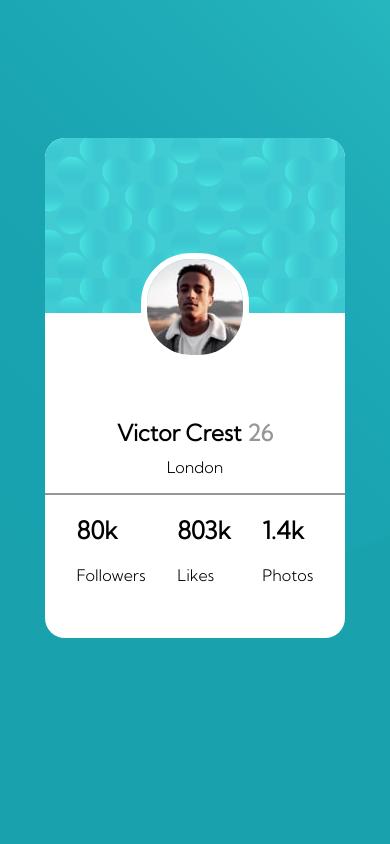
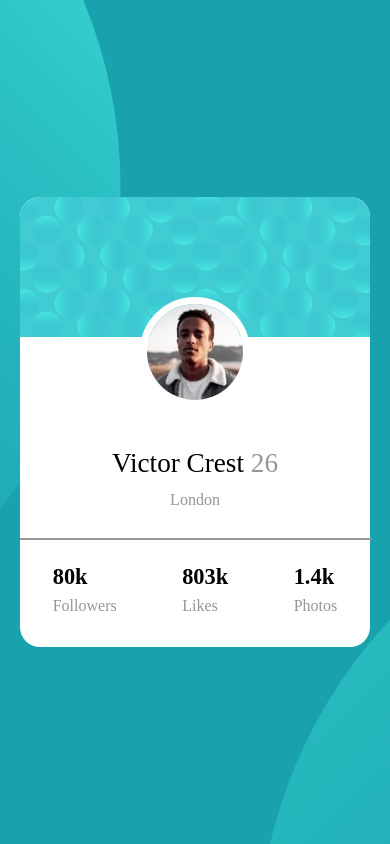
Before and after one commit to VitorBomaro/profile-card-component, a plain HTML site: page index.html in a window 390 px wide. Drawn offline with Linux system fonts and the light colour scheme.

Commit message:
melhorias

```diff
--- /dev/null
+++ b/css/reset.css
@@ -0,0 +1,48 @@
+/* http://meyerweb.com/eric/tools/css/reset/
+   v2.0 | 20110126
+   License: none (public domain)
+*/
+
+html, body, div, span, applet, object, iframe,
+h1, h2, h3, h4, h5, h6, p, blockquote, pre,
+a, abbr, acronym, address, big, cite, code,
+del, dfn, em, img, ins, kbd, q, s, samp,
+small, strike, strong, sub, sup, tt, var,
+b, u, i, center,
+dl, dt, dd, ol, ul, li,
+fieldset, form, label, legend,
+table, caption, tbody, tfoot, thead, tr, th, td,
+article, aside, canvas, details, embed,
+figure, figcaption, footer, header, hgroup,
+menu, nav, output, ruby, section, summary,
+time, mark, audio, video {
+	margin: 0;
+	padding: 0;
+	border: 0;
+	font-size: 100%;
+	font: inherit;
+	vertical-align: baseline;
+}
+/* HTML5 display-role reset for older browsers */
+article, aside, details, figcaption, figure,
+footer, header, hgroup, menu, nav, section {
+	display: block;
+}
+body {
+	line-height: 1;
+}
+ol, ul {
+	list-style: none;
+}
+blockquote, q {
+	quotes: none;
+}
+blockquote:before, blockquote:after,
+q:before, q:after {
+	content: '';
+	content: none;
+}
+table {
+	border-collapse: collapse;
+	border-spacing: 0;
+}
--- a/index.html
+++ b/index.html
@@ -1,56 +1,50 @@
 <!DOCTYPE html>
 <html lang="en">
-<head>
-  <meta charset="UTF-8">
-  <meta name="viewport" content="width=device-width, initial-scale=1.0"> <!-- displays site properly based on user's device -->
+  <head>
+    <meta charset="UTF-8" />
+    <meta name="viewport" content="width=device-width, initial-scale=1.0" />
+    <!-- displays site properly based on user's device -->
 
-  <link rel="icon" type="image/png" sizes="32x32" href="./images/favicon-32x32.png">
-  <link rel="stylesheet" href="css/style.css">
-  <link rel="preconnect" href="https://fonts.gstatic.com">
-  <link href="https://fonts.googleapis.com/css2?family=Kumbh+Sans:wght@300&display=swap" rel="stylesheet">
+    <link
+      rel="icon"
+      type="image/png"
+      sizes="32x32"
+      href="./images/favicon-32x32.png"
+    />
+    <link rel="stylesheet" href="css/style.css" />
+    <link rel="stylesheet" href="css/reset.css" />
 
-  <title>Frontend Mentor | Profile card component</title>
-</head>
-<body>
-  <div class="container">
+    <title>Frontend Mentor | Profile card component</title>
+  </head>
+  <body>
     <div class="card">
-      <div class="header-card"></div>
+      <div class="image-header"></div>
 
       <div class="perfil">
-        <img src="images/image-victor.jpg" alt="Victor">
+        <img src="images/image-victor.jpg" alt="victor">
         <h1>Victor Crest <span>26</span></h1>
-        <p>
-          London
-        </p>
+        <p>London</p>
       </div>
 
       <div class="line"></div>
 
       <div class="blocos">
-
         <div class="bloco">
           <h2>80k</h2>
-          <p>
-            Followers
-          </p>
+          <p>Followers</p>
         </div>
 
         <div class="bloco">
           <h2>803k</h2>
-          <p>
-            Likes
-          </p>
+          <p>Likes</p>
         </div>
 
         <div class="bloco">
           <h2>1.4k</h2>
-          <p>
-            Photos
-          </p>
+          <p>Photos</p>
         </div>
 
-      </div>
-    </div>
-  </div>
-</body>
+      </div><!--fim do blocos-->
+    </div> <!--fim do card-->
+  </body>
 </html>
--- a/sass/style.scss
+++ b/sass/style.scss
@@ -1,32 +1,37 @@
+@import url("https://fonts.googleapis.com/css2?family=Kumbh+Sans&display=swap");
+
 $fundo_body: hsl(185, 75%, 39%);
 
 body {
-  height: 90vh;
+  height: 100vh;
   display: flex;
-  flex-flow: column;
   justify-content: center;
   align-items: center;
-  font-family: "Kumbh Sans", sans-serif;
   background: {
     color: $fundo_body;
-    image: url(/images/bg-pattern-top.svg);
-    repeat: no-repeat;
-    position: -300px -400px;
+    image: url("/images/bg-pattern-top.svg"),
+      url("/images/bg-pattern-bottom.svg");
+    repeat: no-repeat, no-repeat;
+    position: right 69vw bottom 20vh, left 66vw top 55vh;
   }
 
-  .container {
+  font-family: "Kumbh Sans", sans-serif;
+
   .card {
-      width: 490px;
-      height: 500px;
+    width: 400px;
+    height: 450px;
+    background-color: #fff;
     border-radius: 20px;
-      background-color: #fff;
 
-      .header-card {
+    .image-header {
       width: 100%;
-        height: 35%;
-        border-top-left-radius: 20px;
-        border-top-right-radius: 20px;
+      height: 140px;
       background-image: url(/images/bg-pattern-card.svg);
+
+      border: {
+        top-left-radius: 20px;
+        top-right-radius: 20px;
+      }
     }
 
     .perfil {
@@ -34,46 +39,56 @@
 
       img {
         position: relative;
-          top: -60px;
-          border: 6px solid #fff;
-          border-radius: 50px;
+        top: -40px;
+        border-radius: 50%;
+        border: 7px solid #fff;
       }
 
       h1 {
-          font-size: 1.4rem;
-          margin: -6px;
+        font-size: 1.7rem;
+        margin-bottom: 15px;
 
         span {
           color: hsl(0, 0%, 59%);
         }
       }
+
+      p {
+        color: hsl(0, 0%, 59%);
+      }
     }
 
     .line {
+      width: 100%;
       border: 1px solid hsl(0, 0%, 59%);
+      margin-top: 30px;
     }
 
     .blocos {
+      height: 100px;
       display: flex;
-        flex-flow: row;
-        justify-content: space-evenly;
+      justify-content: space-around;
       align-items: center;
 
       .bloco {
         h2 {
           font: {
-              size: 1.5rem;
+            size: 1.4rem;
             weight: bold;
+          }
+          margin-bottom: 10px;
+        }
+
+        p {
+          color: hsl(0, 0%, 59%);
         }
       }
     }
-      } // fim do blocos
-    } // fin do card
+  } // fim do card
 
   @media (max-width: 768px) {
     .card {
-          width: 300px;
+      width: 350px;
     }
   }
-  } // fim do container
-}
+} // fim do body
```
Also changed, not shown: css/style.css. Lines whose indentation alone changed are shown as unchanged.
